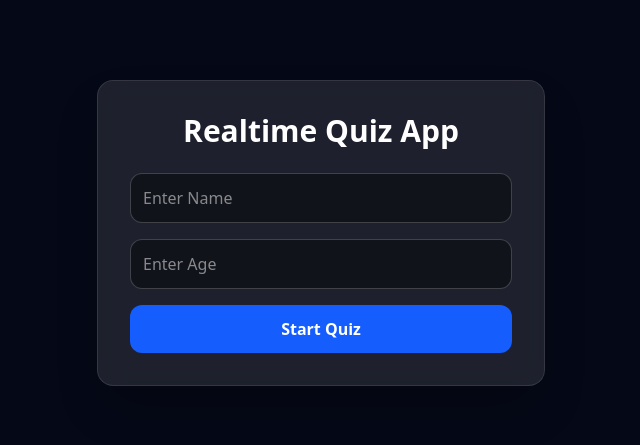
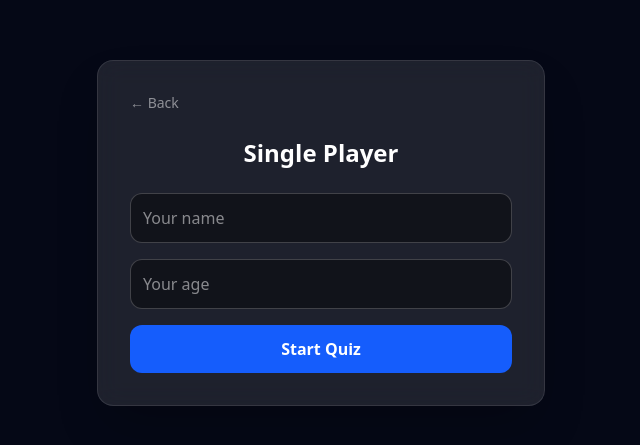
Before and after one commit to Siddhubn/RealTQuiz, a Next.js app: page / in a window 1280 px wide. Shown: the part 167-612 px from the top of the page, without its empty margins (319-959 px from the left). Built offline with nearby package versions, Linux system fonts and the light colour scheme; no server answers.

Commit message:
fix: single player register

```diff
--- a/components/forms/RegisterForm.tsx
+++ b/components/forms/RegisterForm.tsx
@@ -1,88 +1,7 @@
 "use client";
-import {useState} from "react";
-import {useMutation} from "convex/react";
-import {api} from "@/convex/_generated/api";
-import {useRouter} from "next/navigation";
-import {generateQuestions} from "@/lib/generateQuestions"
+
+import SinglePlayerForm from "./SinglePlayerForm";
 
 export default function RegisterForm() {
-    const router=useRouter();
-    const createUser=useMutation(api.users.createUser);
-    const [name, setName]=useState("");
-    const [age, setAge]=useState("");
-    const [loading, setLoading]=useState(false);
-
-    const handleStartQuiz = async() => {
-        if(!name.trim()){
-            alert("Enter your name");
-            return;
-        }
-        if(!age || Number(age)<5){
-            alert("Enter valid age");
-            return;
-        }
-        try {
-            setLoading(true);
-            const userId = await createUser({
-                name,
-                age: Number(age),
-            });
-
-            const questions = await generateQuestions(
-                Number(age)
-            );
-
-            await generateQuiz({
-                userId,
-                questions,
-            });
-
-            localStorage.setItem("quizUserId",userId);
-
-            router.push(`/quiz/${userId}`);
-        }
-        catch (error){
-            console.error(error);
-            alert("Something went wrong");
-        }
-        finally{
-            setLoading(false);
-        }
-    };
-
-    const generateQuiz=useMutation(api.questions.generateQuizQuestions);
-
-    return (
-    <div className="w-full max-w-md bg-white/10 backdrop-blur-md p-8 rounded-2xl border border-white/10 shadow-2xl">
-      <h1 className="text-3xl font-bold mb-6 text-center">
-        Realtime Quiz App
-      </h1>
-
-      <div className="space-y-4">
-        <input
-          type="text"
-          placeholder="Enter Name"
-          value={name}
-          onChange={(e) => setName(e.target.value)}
-          className="w-full p-3 rounded-xl bg-black/40 border border-white/20 outline-none"
-        />
-
-        <input
-          type="number"
-          placeholder="Enter Age"
-          value={age}
-          onChange={(e) => setAge(e.target.value)}
-          className="w-full p-3 rounded-xl bg-black/40 border border-white/20 outline-none"
-        />
-
-        <button
-          onClick={handleStartQuiz}
-          disabled={loading}
-          className="w-full bg-blue-600 hover:bg-blue-700 transition-all p-3 rounded-xl font-semibold"
-        >
-          {loading ? "Creating Quiz..." : "Start Quiz"}
-        </button>
-      </div>
-    </div>
-  );
+  return <SinglePlayerForm onBack={() => {}} />;
 }
```
